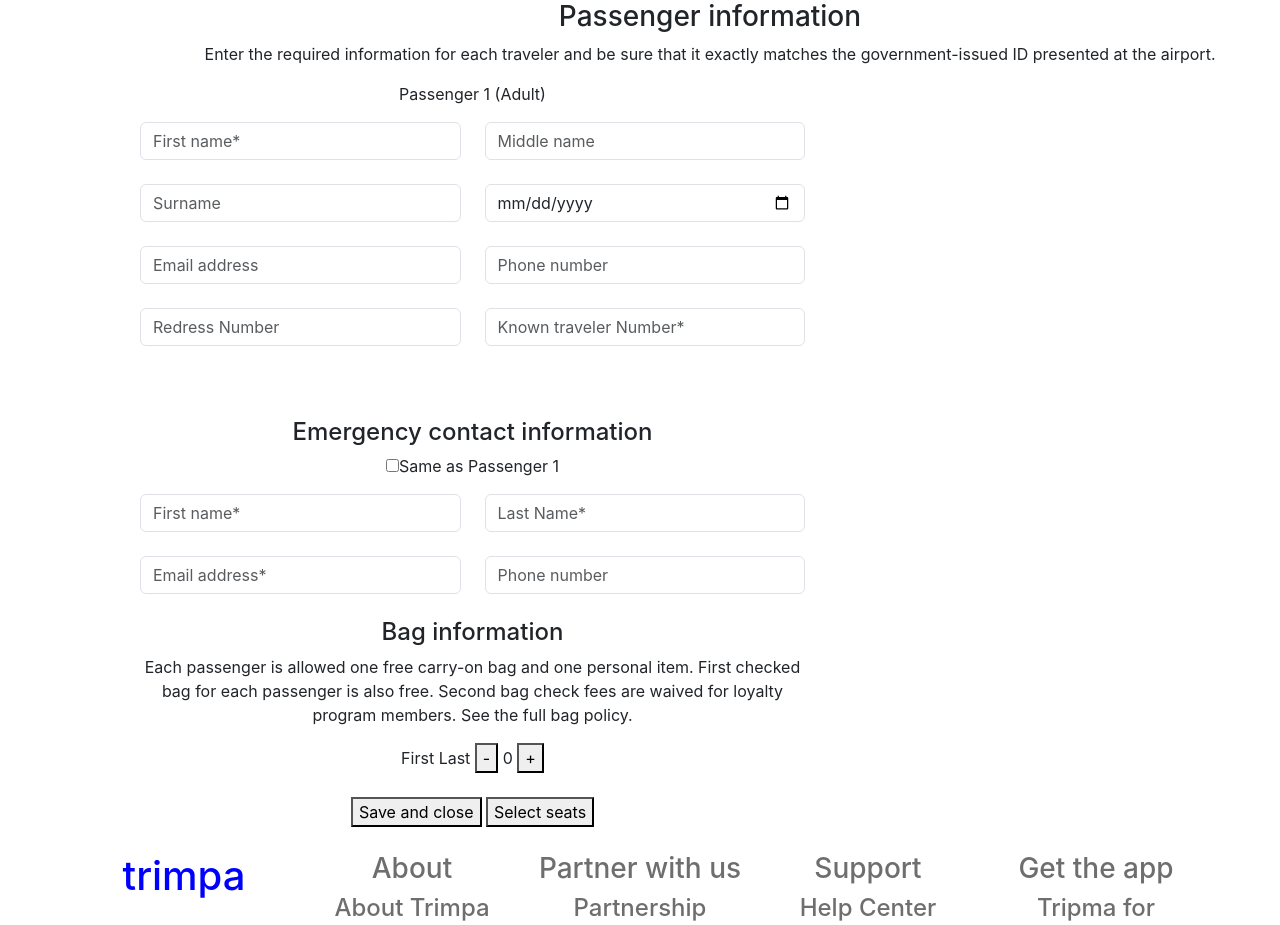
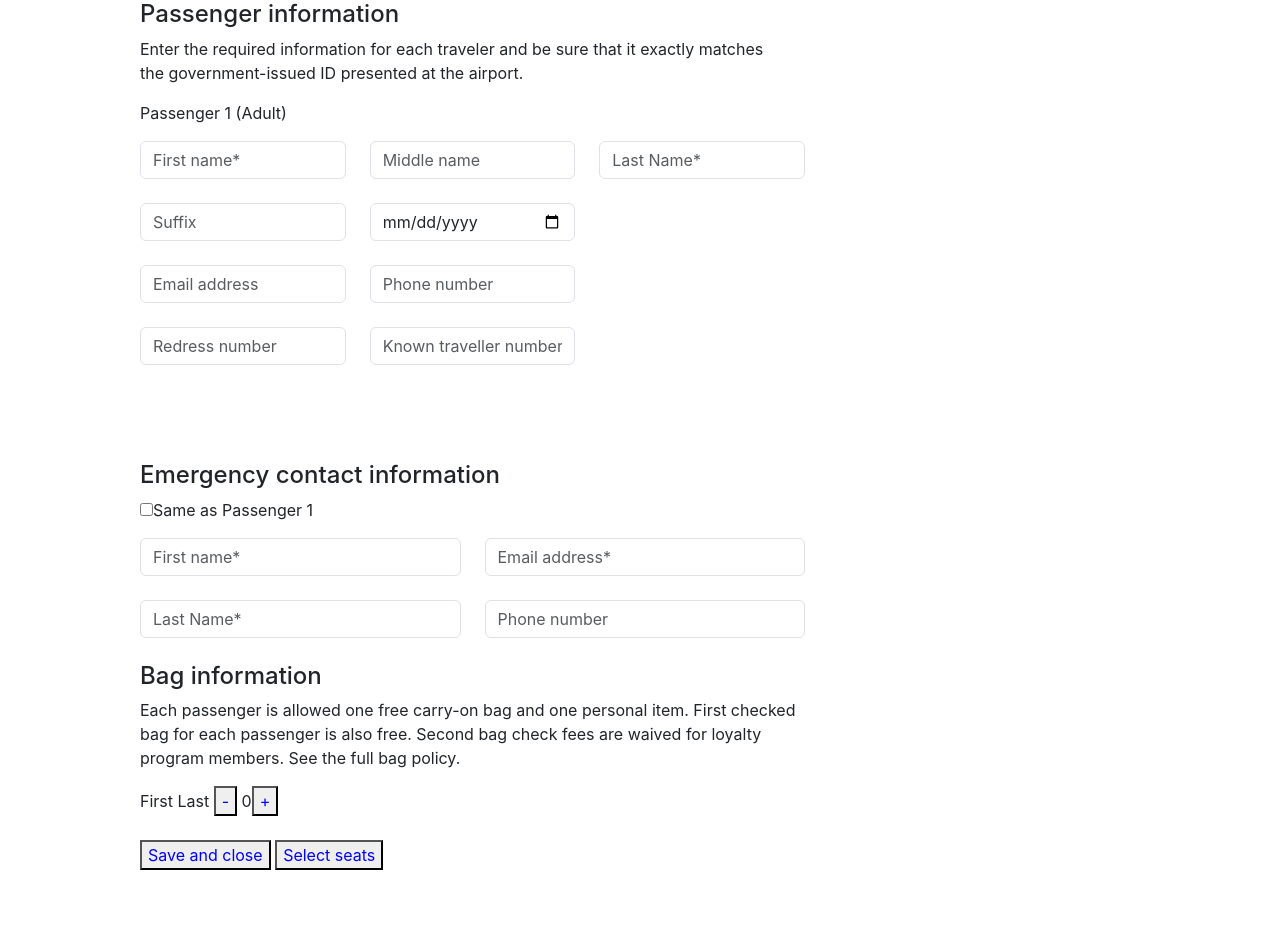
Before and after one commit to TicketReservation/TRIMPA, a React (Create React App) app in the folder client/: page / in a window 1280 px wide. Shown: the top 925 px of the page. Built offline with nearby package versions, Linux system fonts and the light colour scheme.

Commit message:
footer & information

```diff
--- a/client/package.json
+++ b/client/package.json
@@ -10,6 +10,7 @@
     "react": "^18.2.0",
     "react-dom": "^18.2.0",
     "react-redux": "^9.1.0",
+    "react-router-dom": "^6.22.3",
     "react-scripts": "5.0.1",
     "web-vitals": "^2.1.4"
   },
--- a/client/public/index.html
+++ b/client/public/index.html
@@ -5,7 +5,7 @@
     <meta name="viewport" content="width=device-width, initial-scale=1, shrink-to-fit=no" />
     <title> Tripma</title>
     <link href="https://cdn.jsdelivr.net/npm/bootstrap@5.3.3/dist/css/bootstrap.min.css" rel="stylesheet" integrity="sha384-QWTKZyjpPEjISv5WaRU9OFeRpok6YctnYmDr5pNlyT2bRjXh0JMhjY6hW+ALEwIH" crossorigin="anonymous">
-    <script defer src="bundle.js"></script>
+
   </head>
 
   <body>
--- a/client/src/App.js
+++ b/client/src/App.js
@@ -5,7 +5,7 @@ import Information from './compoents/Information';
 
 function App() {
   return (
-    <div className="App">
+    <div>
 
     < Information/>
      <Footer/>
--- a/client/src/compoents/Footer.js
+++ b/client/src/compoents/Footer.js
@@ -4,12 +4,12 @@ import style from "../css/footer.css";
 
 function Footer() {
   return (
-          <div className="main-footer">
+          <div className={style.mainFooter}>
            <div className="container">
            <div className="row">
  {/* Column1 */}
           <div className="col " >
-       <div className="logo"><h1>trimpa</h1></div>
+       <div className="logo"><h3>trimpa</h3></div>
 
            </div>
   {/* Column2 */}
@@ -50,10 +50,10 @@ function Footer() {
              <h4>   Tripma for iOS </h4>
              <h4>  Mobile site  </h4>
 
-       <svg xmlns="http://www.w3.org/2000/svg" width="50" height="40" fill="currentColor" class="bi bi-google-play" viewBox="0 0 16 16">
+       <svg xmlns="http://www.w3.org/2000/svg" width="50" height="40" fill="currentColor" className="bi bi-google-play" viewBox="0 0 16 16">
   <path d="M14.222 9.374c1.037-.61 1.037-2.137 0-2.748L11.528 5.04 8.32 8l3.207 2.96zm-3.595 2.116L7.583 8.68 1.03 14.73c.201 1.029 1.36 1.61 2.303 1.055zM1 13.396V2.603L6.846 8zM1.03 1.27l6.553 6.05 3.044-2.81L3.333.215C2.39-.341 1.231.24 1.03 1.27"/>
        </svg>
-       <svg xmlns="http://www.w3.org/2000/svg" width="50" height="40" fill="currentColor" class="bi bi-apple" viewBox="0 0 16 16">
+       <svg xmlns="http://www.w3.org/2000/svg" width="50" height="40" fill="currentColor" className="bi bi-apple" viewBox="0 0 16 16">
   <path d="M11.182.008C11.148-.03 9.923.023 8.857 1.18c-1.066 1.156-.902 2.482-.878 2.516s1.52.087 2.475-1.258.762-2.391.728-2.43m3.314 11.733c-.048-.096-2.325-1.234-2.113-3.422s1.675-2.789 1.698-2.854-.597-.79-1.254-1.157a3.7 3.7 0 0 0-1.563-.434c-.108-.003-.483-.095-1.254.116-.508.139-1.653.589-1.968.607-.316.018-1.256-.522-2.267-.665-.647-.125-1.333.131-1.824.328-.49.196-1.422.754-2.074 2.237-.652 1.482-.311 3.83-.067 4.56s.625 1.924 1.273 2.796c.576.984 1.34 1.667 1.659 1.899s1.219.386 1.843.067c.502-.308 1.408-.485 1.766-.472.357.013 1.061.154 1.782.539.571.197 1.111.115 1.652-.105.541-.221 1.324-1.059 2.238-2.758q.52-1.185.473-1.282"/>
   <path d="M11.182.008C11.148-.03 9.923.023 8.857 1.18c-1.066 1.156-.902 2.482-.878 2.516s1.52.087 2.475-1.258.762-2.391.728-2.43m3.314 11.733c-.048-.096-2.325-1.234-2.113-3.422s1.675-2.789 1.698-2.854-.597-.79-1.254-1.157a3.7 3.7 0 0 0-1.563-.434c-.108-.003-.483-.095-1.254.116-.508.139-1.653.589-1.968.607-.316.018-1.256-.522-2.267-.665-.647-.125-1.333.131-1.824.328-.49.196-1.422.754-2.074 2.237-.652 1.482-.311 3.83-.067 4.56s.625 1.924 1.273 2.796c.576.984 1.34 1.667 1.659 1.899s1.219.386 1.843.067c.502-.308 1.408-.485 1.766-.472.357.013 1.061.154 1.782.539.571.197 1.111.115 1.652-.105.541-.221 1.324-1.059 2.238-2.758q.52-1.185.473-1.282"/>
        </svg>
--- a/client/src/compoents/Information.js
+++ b/client/src/compoents/Information.js
@@ -1,49 +1,71 @@
-import React from 'react';
-import style from '../css/information.css'
+import React, { useState } from 'react';
+import style from '../css/information.css';
+
 function Information() {
+  const [comteur, setComteur] = useState(0);
+
+  const pls = (event) => {
+    event.preventDefault();
+    setComteur(comteur + 1);
+  }
+
+  const mns = (event) => {
+    event.preventDefault();
+    setComteur(comteur - 1);
+  }
+
+
+
+
   return (
     <div className="all">
-      <h3>Passenger information</h3>
+      <h4>Passenger information</h4>
       <p>
-        Enter the required information for each traveler and be sure that it exactly matches the government-issued ID presented at the airport.
-      </p>
+        Enter the required information for each traveler and be sure that it exactly
+        matches  <br /> the government-issued ID presented at the airport. </p>
       <div className="col-7 mb-md-0 mb-5">
         <p>Passenger 1 (Adult)</p>
-        <form id="contact-form" name="contact-form" action="mail.php" method="POST">
+        <form name="contact-form" >
           <div className="row">
-            <div className="col-md-6">
+            <div className="col-md-4">
               <div className="md-form mb-0">
-                <input type="text" name="firstName" placeholder="First name*" className="form-control" />
+                <input type="text"  placeholder="First name*" className="form-control" />
               </div>
               <br />
               <div className="md-form mb-0">
-                <input type="text" name="lastName" placeholder="Surname" className="form-control" />
+                <input type="text" placeholder="Suffix" className="form-control" />
               </div>
               <br />
               <div className="md-form mb-0">
-                <input type="text" name="email" placeholder="Email address" className="form-control" />
+                <input type="text" placeholder="Email address" className="form-control" />
+              </div>  <br />
+              <div className="md-form mb-0">
+                <input type="text" placeholder="Redress number" className="form-control" />
+              </div> <br />
+            </div>
+            <div className="col-md-4">
+              <div className="md-form mb-0">
+                <input type="text"  placeholder="Middle name" className="form-control" />
               </div>
               <br />
               <div className="md-form mb-0">
-                <input type="text" name="redressNumber" placeholder="Redress Number" className="form-control" />
-              </div>
-            </div>
-            <div className="col-md-6">
-              <div className="md-form mb-0">
-                <input type="text" name="middleName" placeholder="Middle name" className="form-control" />
+                <input type="date"  placeholder="Date of birth" className="form-control" />
               </div>
               <br />
               <div className="md-form mb-0">
-                <input type="date" name="dob" placeholder="Date of birth" className="form-control" />
+                <input type="number"  placeholder="Phone number" className="form-control" />
               </div>
               <br />
               <div className="md-form mb-0">
-                <input type="text" name="phoneNumber" placeholder="Phone number" className="form-control" />
+                <input type="text"  placeholder="Known traveller number*" className="form-control" />
               </div>
+            </div>
+            <div className="col-md-4">
+              <div className="md-form mb-0">
+                <input type="text" placeholder="Last Name*" className="form-control" />
+              </div>
+
               <br />
-              <div className="md-form mb-0">
-                <input type="text" name="ktn" placeholder="Known traveler Number*" className="form-control" />
-              </div>
             </div>
           </div>
           <br />
@@ -63,18 +85,19 @@ function Information() {
               </div>
               <br />
               <div className="md-form mb-0">
-                <input type="text" name="emergencyEmail" placeholder="Email address*" className="form-control" />
+                <input type="text" name="emergencyLastName" placeholder="Last Name*" className="form-control" />
               </div>
               <br />
             </div>
             <div className="col-md-6">
               <div className="md-form mb-0">
-                <input type="text" name="emergencyLastName" placeholder="Last Name*" className="form-control" />
+                <input type="text" name="emergencyEmail" placeholder="Email address*" className="form-control" />
               </div>
               <br />
               <div className="md-form mb-0">
                 <input type="text" name="emergencyPhoneNumber" placeholder="Phone number" className="form-control" />
               </div>
+              <br />
             </div>
           </div>
           <h4>Bag information</h4>
@@ -84,7 +107,7 @@ function Information() {
           </p>
           <div>
             <div>
-              First Last <button>-</button> 0 <button>+</button>
+              First Last <button onClick={mns}>-</button> {comteur}<button onClick={pls}>+</button>
             </div>
             <br />
             <button>Save and close</button> <button>Select seats</button>
--- a/client/src/css/footer.css
+++ b/client/src/css/footer.css
@@ -7,7 +7,9 @@
     width: 100%;
     padding-top: 25px;
   }
-
+ h3 , h4{
+  text-align: center;
+ }
 .logo{
     color: blue;
 }
--- a/client/src/css/information.css
+++ b/client/src/css/information.css
@@ -1,2 +1,18 @@
 .all{
-    margin-left:140px}
+    margin: 0 0px 94px 140px}
+
+
+
+    button{
+        color: blue;
+
+    }
+    button :hover{
+        background-color: blue;
+        color: aliceblue;
+    }
+
+
+    p , h4{
+        text-align: left
+    }
```
Also changed, not shown: 1 other file (tests, documents, lock files or other folders).
